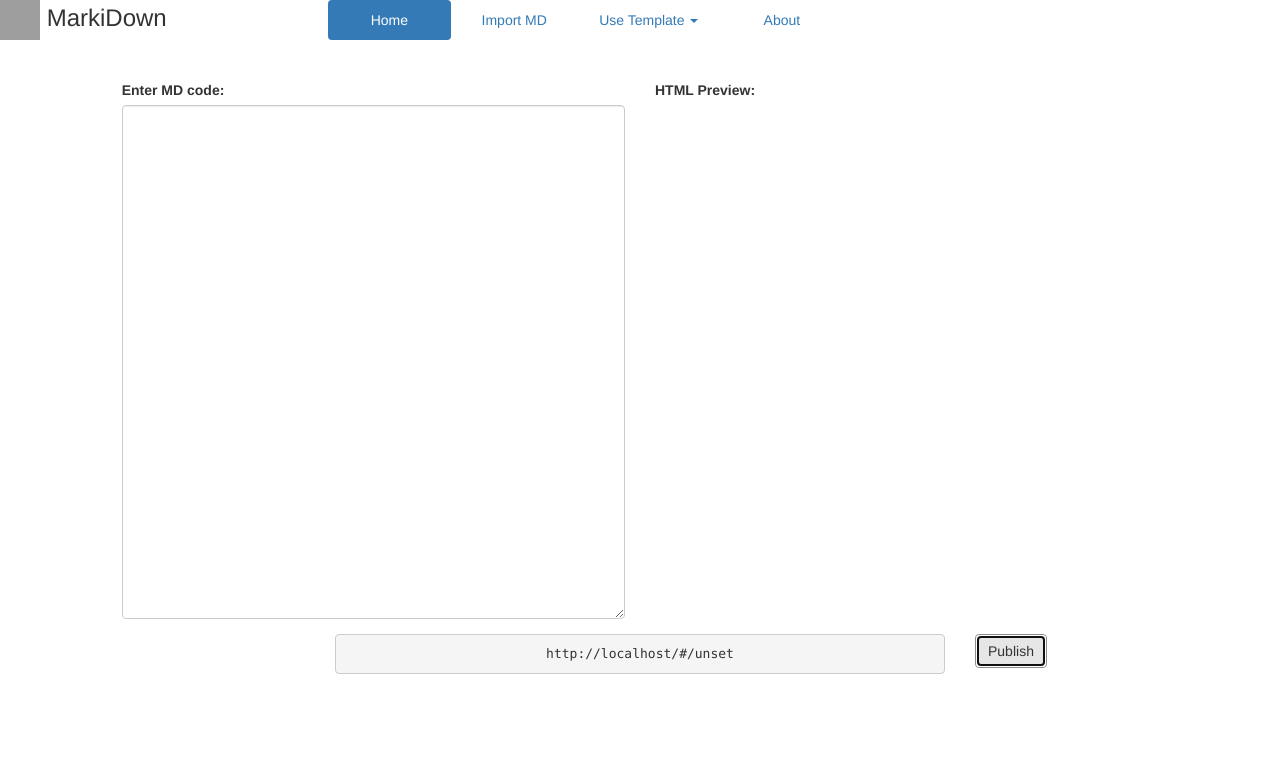
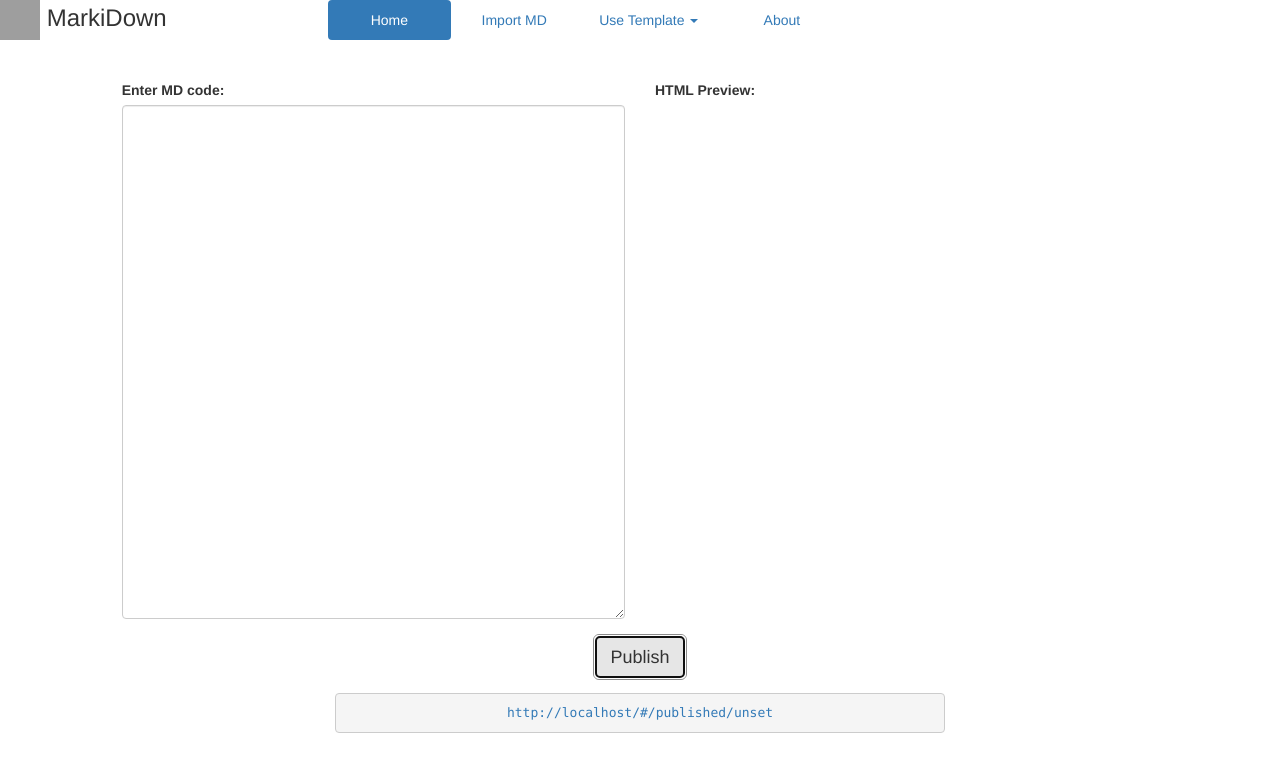
Before and after one commit to Rafael-Martins/MerkiDown, a Vue app: page / in a window 1280 px wide. Both pictures are taken after a click on the button "Publish". Shown: the top 772 px of the page. Built offline with nearby package versions, Linux system fonts and the light colour scheme; no server answers; grey boxes are pictures that could not be loaded.

Commit message:
style: reformatting index

```diff
--- a/src/pages/Index.vue
+++ b/src/pages/Index.vue
@@ -20,11 +20,8 @@
       <div class="row">
 
         <div class="col-md-6 col-md-offset-3 text-center">
-          <pre>{{ publishUrl }}</pre>
-        </div>
-
-        <div class="col-md-2 ">
-          <button @click="publish" type="button" class="btn btn-default">Publish</button>
+          <button @click="publish" type="button" class="btn btn-default btn-lg">Publish</button>
+          <pre v-if="publishUrlShow" class="url-show-box"><a :href="publishUrl">{{ publishUrl }}</a></pre>
         </div>
 
       </div>
@@ -49,6 +46,7 @@ export default {
     return {
       htmlValue: '',
       publishUrl: '',
+      publishUrlShow: false,
       editUrl: '',
     };
   },
@@ -57,13 +55,14 @@ export default {
       this.htmlValue = convertToHTML(mdCode);
     },
     publish() {
-      const ref = database.ref().child('files').push();
+      const filesRef = database.ref().child('files').push();
       const hashGenerated = hash();
 
-      ref.set({ content: this.htmlValue, privateKey: hashGenerated });
+      filesRef.set({ content: this.htmlValue, privateKey: hashGenerated });
 
-      this.publishUrl = window.location.href + ref.key;
+      this.publishUrl = `${window.location.href}published/${filesRef.key}`;
       this.editUrl = `${window.location.href}edit/${hashGenerated}`;
+      this.publishUrlShow = true;
       // this.$router.go(this.editUrl);
     },
   },
@@ -84,4 +83,8 @@ export default {
 .editor-content {
   margin-top: 40px;
 }
+
+.url-show-box {
+  margin-top: 13px;
+}
 </style>
```
